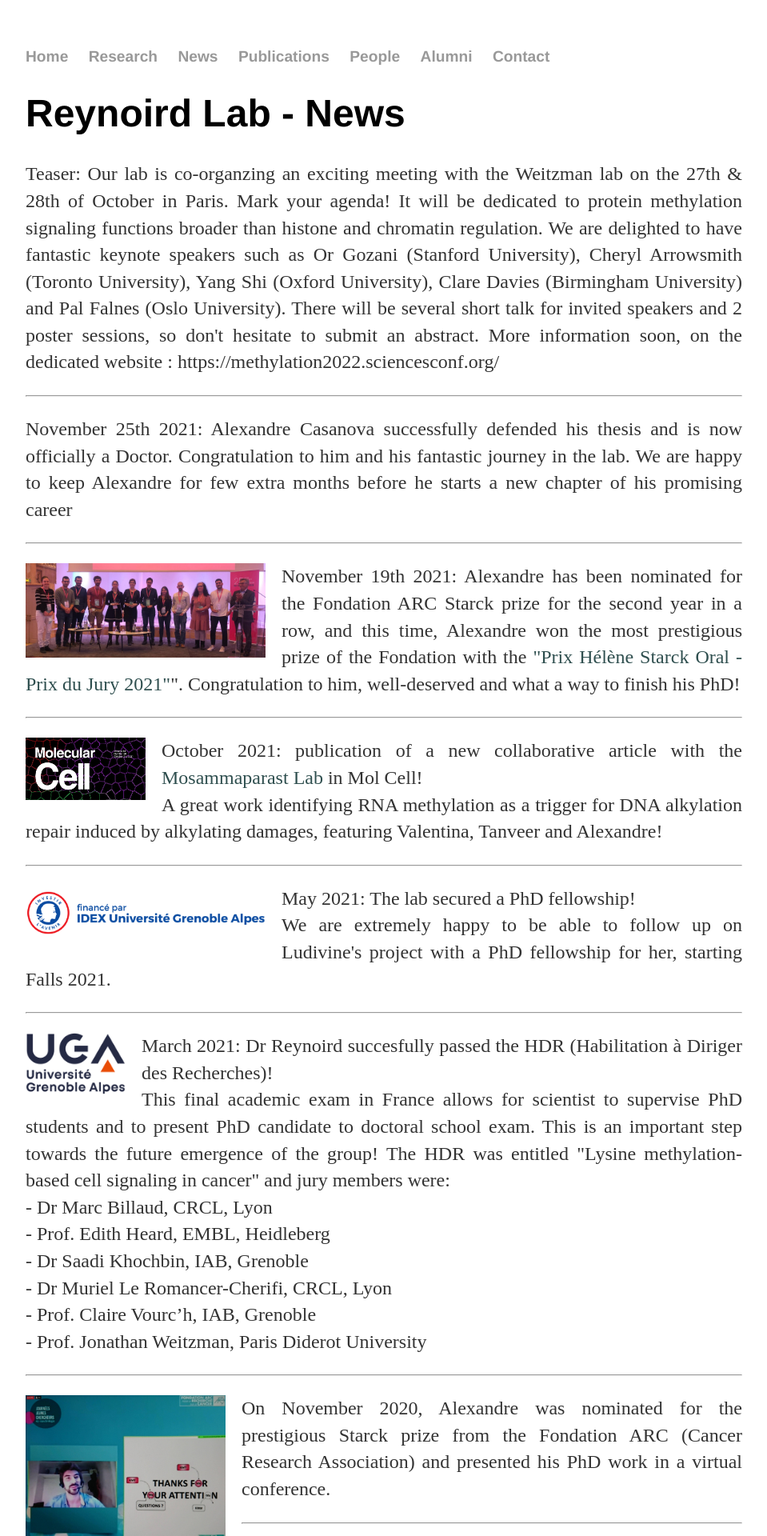
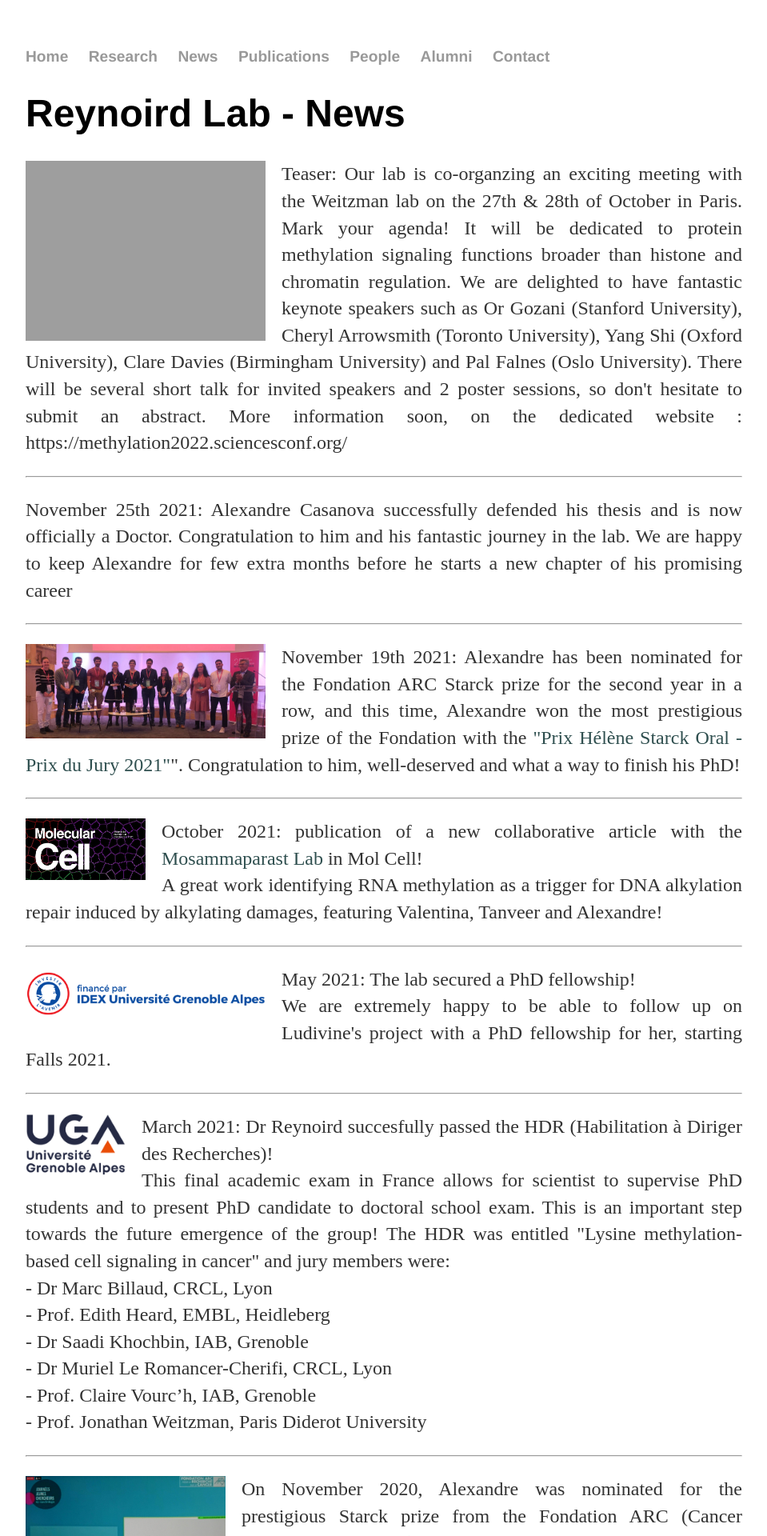
Before and after one commit to Reynoird-Lab/Reynoird-lab.github.io, a Jekyll site: the page built from News/index.html, in a window 1280 px wide. Shown: the top 1920 px of the page at 80% size, without its empty margins (160-1119 px from the left). Built offline with Jekyll 4.4.1, drawn with Linux system fonts in a browser that asks for light colours; Markdown is read by kramdown in place of the engine named in the settings.

Commit message:
Update index.html

```diff
--- a/News/index.html
+++ b/News/index.html
@@ -7,7 +7,8 @@ title: News
 	<h1>Reynoird Lab - {{ page.title }}</h1>
 
 <div class="div-categoryContainer">
-    <p align="justify"> Teaser: Our lab is co-organzing an exciting meeting with the Weitzman lab on the 27th & 28th of October in Paris. Mark your agenda!
+    <img src="https://reynoird-lab.github.io/Images/methylation2022.png" title="Methylation Symposium" width="300" style="margin: 0px 20px 10px 0px;" class="picture-left">
+  <div class="paragraph-right"><p align="justify"> Teaser: Our lab is co-organzing an exciting meeting with the Weitzman lab on the 27th & 28th of October in Paris. Mark your agenda!
 	    It will be dedicated to  protein methylation signaling functions broader than histone and chromatin regulation. We are delighted to have fantastic keynote speakers such as Or Gozani (Stanford University), Cheryl Arrowsmith (Toronto University), Yang Shi (Oxford University), Clare Davies (Birmingham University) and Pal Falnes (Oslo University).
 	    There will be several short talk for invited speakers and 2 poster sessions, so don't hesitate to submit an abstract.
 	More information soon, on the dedicated website : https://methylation2022.sciencesconf.org/ </p>
```
